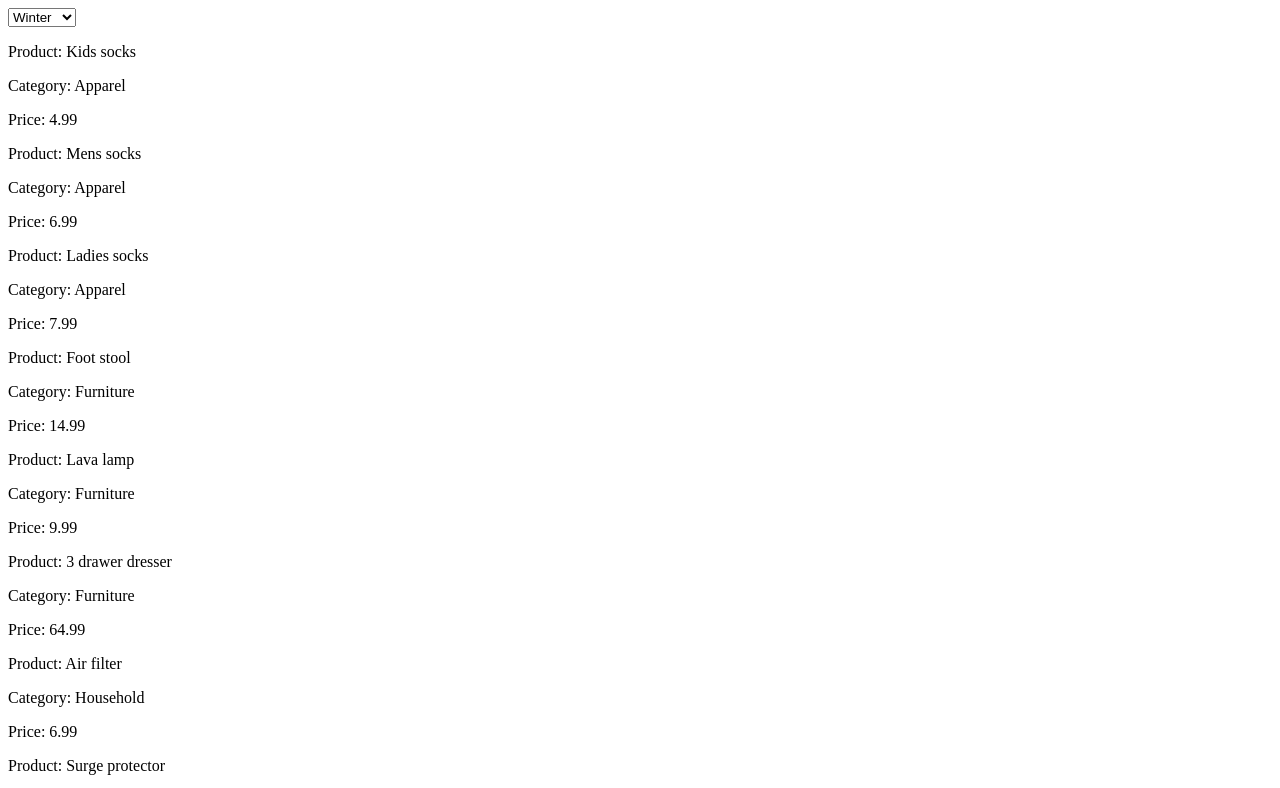
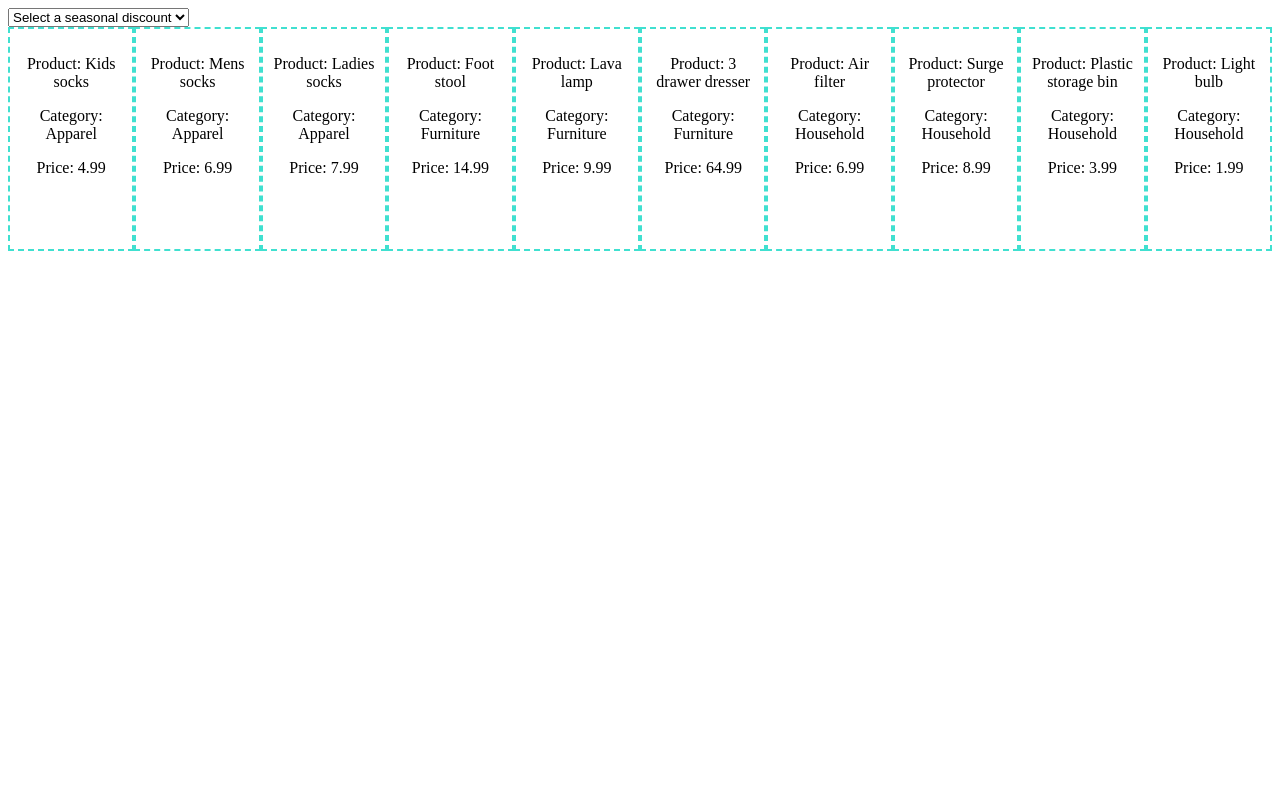
Before and after one commit to hagansmith/seasonal-sales, a plain HTML site: page index.html in a window 1280 px wide. Shown: the top 788 px of the page. Drawn offline with Linux system fonts and the light colour scheme.

Commit message:
upadted code

```diff
--- a/index.html
+++ b/index.html
@@ -6,7 +6,7 @@
 </head>
 <body>
 <select id="season_discount">
-
+`<option class="options" value="" name ="" id="">Select a seasonal discount</option>`;
 </select>
 
 <products id = "products">
--- a/main.css
+++ b/main.css
@@ -1,3 +1,21 @@
-.border-red {
+
+#products {
+	display: flex;
+}
+
+.products {
+	flex: wrap;
+	margin: auto;
+	border: 2px dashed turquoise;
+	width: 125px;
+	height: 200px;
+	text-align: center;
+	padding: 10px;
+}
+
+
+/* Selector action*/
+.border-red{
+	color: magenta;
 	border: 2px, solid, red;
 }
--- a/main.js
+++ b/main.js
@@ -6,7 +6,7 @@ var discount = document.getElementById('season_discount');
 function discountString(cat){
 	var categoriesString = "";
 		for (var i = 0; i < cat.length; i ++){
-			var catString = "";
+			var catString = '';
 			catString +=	`<option class ="options" value="${cat[i].discount}" name="${cat[i].name}" id="${cat[i].id}">${cat[i].season_discount}</option>`
 			categoriesString += catString;
 	}
@@ -14,7 +14,7 @@ function discountString(cat){
 }
 
 function writeValue (cats) {
-	discount.innerHTML = cats;
+	discount.innerHTML += cats;
 }
 
 // ---- Event Listener for Select ---- //
@@ -23,15 +23,24 @@ var disc = ''
 function changeEvent(e) {
 	// console.log(e.target.value)
 	var originalPrice = document.getElementsByClassName('products');
+	var priceArray = [];
 	for (var x = 0; x < originalPrice.length; x++){
 		if (originalPrice[x].id === `${e.target.selectedIndex}`){
 			var price = document.getElementById(`price-${x}`);
-			var newPrice = price.innerHTML.replace( /^\D+/g, '')
+			var newPrice = price.innerHTML.replace( /^\D+/g, '');
+			priceArray.push(newPrice);
 			disc = parseInt(newPrice) * e.target.value;
 			newPrice = newPrice - disc;
 			newPrice = newPrice.toFixed(2);
-			price.innerHTML = `Price: ${newPrice}`;
-			// originalPrice[x].classList.toggle('border-red');
+			price.innerHTML += `<p>Discounted Price: ${newPrice}</p>`;
+			originalPrice[x].classList.add('border-red');
+			console.log(originalPrice[x].lastChild.innerHTML.replace( /^\D+/g, ''))
+		 // } else if (originalPrice[x].lastChild.innerHTML.replace( /^\D+/g, '') !== originalPrice[x].lastChild.lastChild.innerHTML.replace( /^\D+/g, '')) {
+		 // 	console.log('not equal')
+			// price = document.getElementById(`price-${x}`);
+			// newPrice = price.innerHTML;
+			// price.innerHTML = priceArray[x];
+			// originalPrice[x].classList.remove('border-red')
 		}
 	}
 }
```
